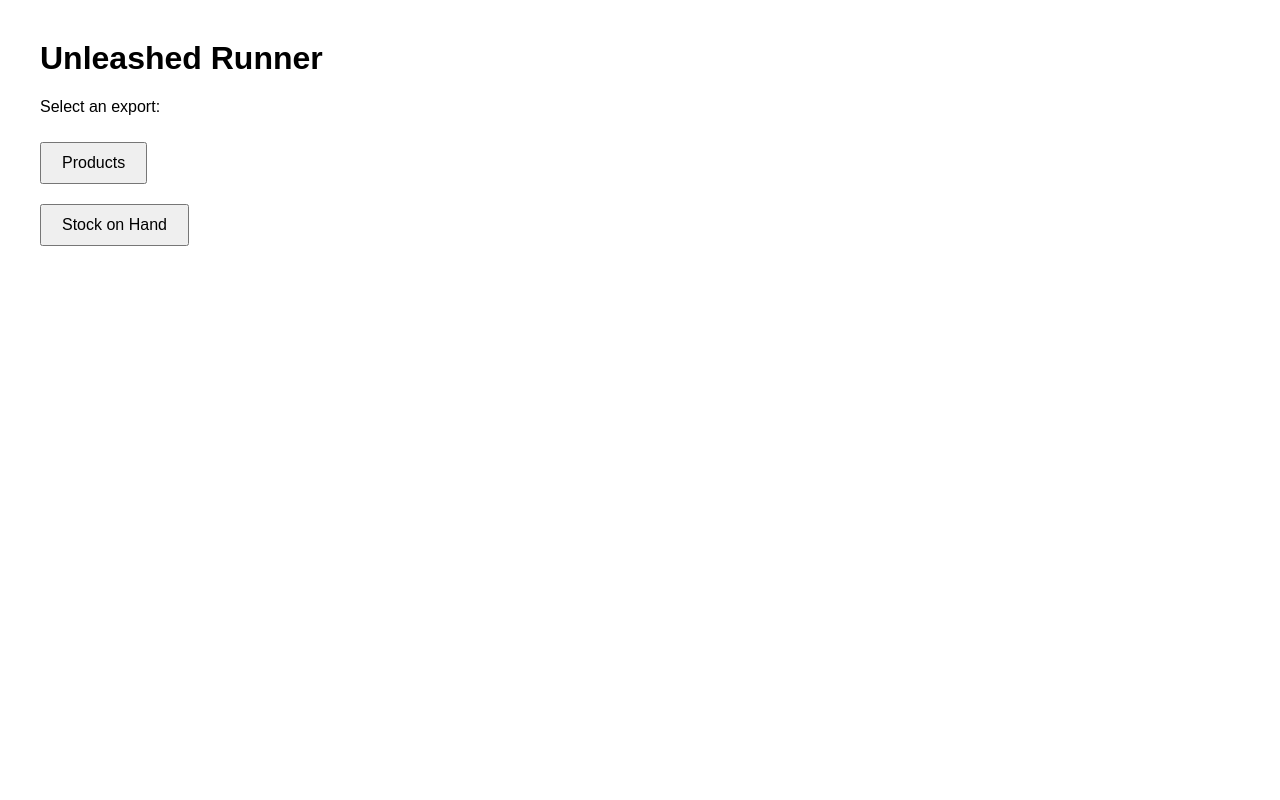
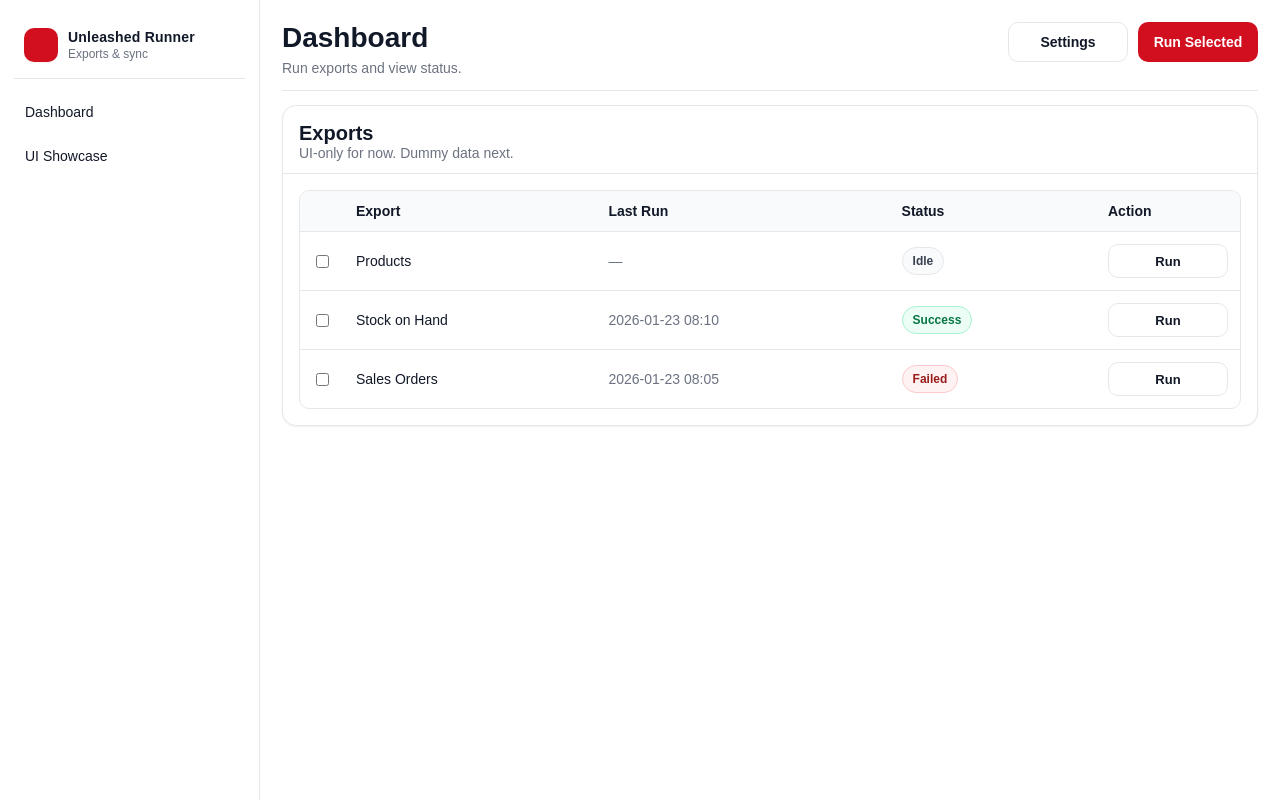
Before and after one commit to LeeKnowles02/unleashed_api, a Flask app: page / in a window 1280 px wide. Run offline with Flask 3, Linux system fonts and the light colour scheme.

Commit message:
Add further files to implement how the site will look with all the components

```diff
--- a/templates/index.html
+++ b/templates/index.html
@@ -1,25 +1,64 @@
-<!DOCTYPE html>
-<html>
-  <head>
-    <title>Unleashed Runner</title>
-    <style>
-      body {
-        font-family: Arial, sans-serif;
-        margin: 40px;
-      }
-      button {
-        padding: 10px 20px;
-        margin: 10px 0;
-        font-size: 16px;
-        cursor: pointer;
-      }
-    </style>
-  </head>
-  <body>
-    <h1>Unleashed Runner</h1>
-    <p>Select an export:</p>
+{% extends "layout.html" %}
+{% block title %}Dashboard | Unleashed Runner{% endblock %}
 
-    <button>Products</button><br />
-    <button>Stock on Hand</button>
-  </body>
-</html>
+{% block content %}
+  <div class="space-between">
+    <div class="stack-6">
+      <h1 class="h1">Dashboard</h1>
+      <div class="muted">Run exports and view status.</div>
+    </div>
+
+    <div class="row">
+      <button class="btn btn-secondary btn-md">Settings</button>
+      <button class="btn btn-primary btn-md">Run Selected</button>
+    </div>
+  </div>
+
+  <hr class="hr" />
+
+  <div class="card">
+    <div class="card-header">
+      <h2 class="h2">Exports</h2>
+      <div class="muted">UI-only for now. Dummy data next.</div>
+    </div>
+
+    <div class="card-body">
+      <div class="table-wrap">
+        <table>
+          <thead>
+            <tr>
+              <th style="width: 36px;"></th>
+              <th>Export</th>
+              <th>Last Run</th>
+              <th>Status</th>
+              <th style="width: 140px;">Action</th>
+            </tr>
+          </thead>
+          <tbody>
+            <tr>
+              <td><input type="checkbox" /></td>
+              <td>Products</td>
+              <td class="muted">—</td>
+              <td><span class="pill pill-neutral">Idle</span></td>
+              <td><button class="btn btn-secondary btn-sm">Run</button></td>
+            </tr>
+            <tr>
+              <td><input type="checkbox" /></td>
+              <td>Stock on Hand</td>
+              <td class="muted">2026-01-23 08:10</td>
+              <td><span class="pill pill-success">Success</span></td>
+              <td><button class="btn btn-secondary btn-sm">Run</button></td>
+            </tr>
+            <tr>
+              <td><input type="checkbox" /></td>
+              <td>Sales Orders</td>
+              <td class="muted">2026-01-23 08:05</td>
+              <td><span class="pill pill-danger">Failed</span></td>
+              <td><button class="btn btn-secondary btn-sm">Run</button></td>
+            </tr>
+          </tbody>
+        </table>
+      </div>
+    </div>
+  </div>
+{% endblock %}
--- /dev/null
+++ b/templates/layout.html
@@ -0,0 +1,39 @@
+<!DOCTYPE html>
+<html>
+  <head>
+    <meta charset="UTF-8" />
+    <meta name="viewport" content="width=device-width, initial-scale=1.0" />
+    <title>{% block title %}Unleashed Runner{% endblock %}</title>
+
+    <link rel="stylesheet" href="{{ url_for('static', filename='css/theme.css') }}">
+    <link rel="stylesheet" href="{{ url_for('static', filename='css/components.css') }}">
+    {% block head %}{% endblock %}
+  </head>
+
+  <body>
+    <div class="app">
+      <aside class="sidebar">
+        <div class="brand">
+          <div class="brand-mark"></div>
+          <div>
+            <div class="brand-title">Unleashed Runner</div>
+            <div class="brand-subtitle">Exports & sync</div>
+          </div>
+        </div>
+
+        <nav class="nav">
+          <a href="/" class="{% if active_page == 'dashboard' %}active{% endif %}">Dashboard</a>
+          <a href="/ui" class="{% if active_page == 'ui' %}active{% endif %}">UI Showcase</a>
+        </nav>
+      </aside>
+
+      <main class="main">
+        <div class="container">
+          {% block content %}{% endblock %}
+        </div>
+      </main>
+    </div>
+
+    {% block scripts %}{% endblock %}
+  </body>
+</html>
```
Also changed, not shown: templates/ui_showcase.html (added, +136 -0 lines).
